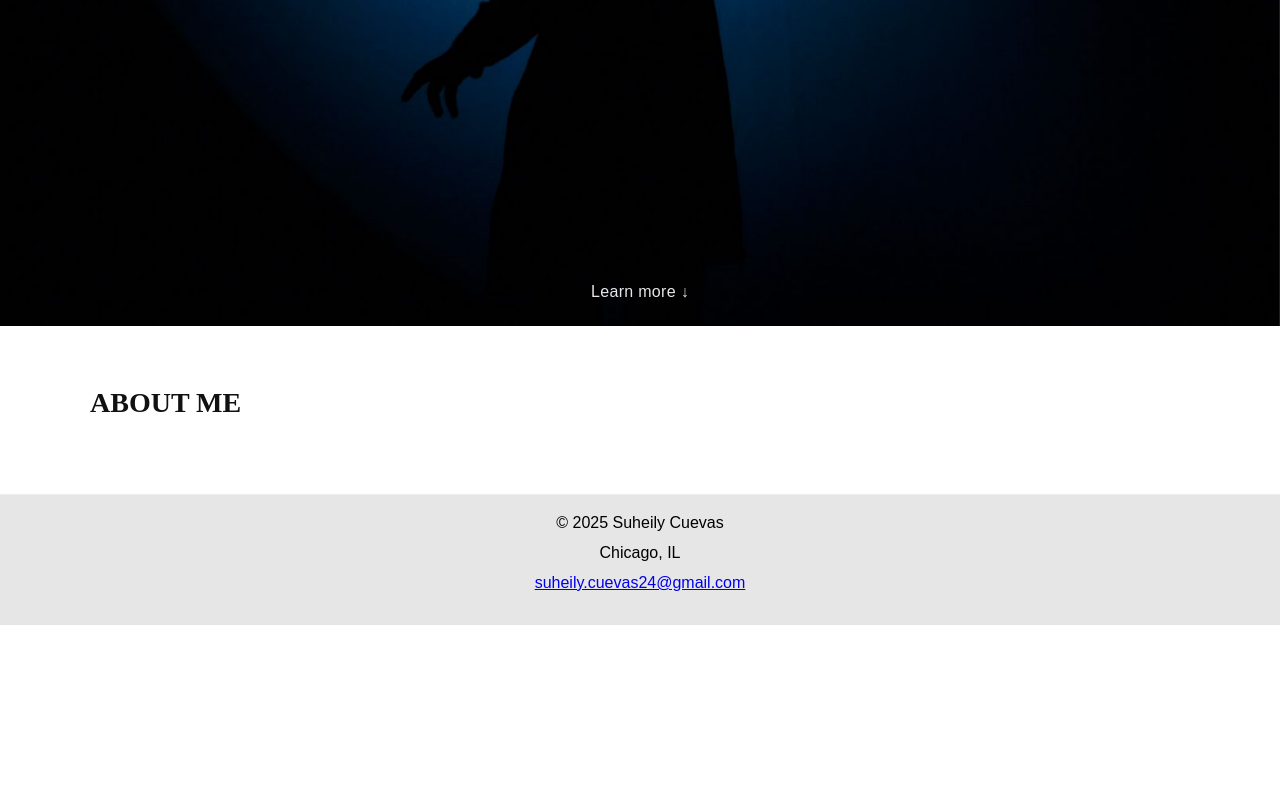
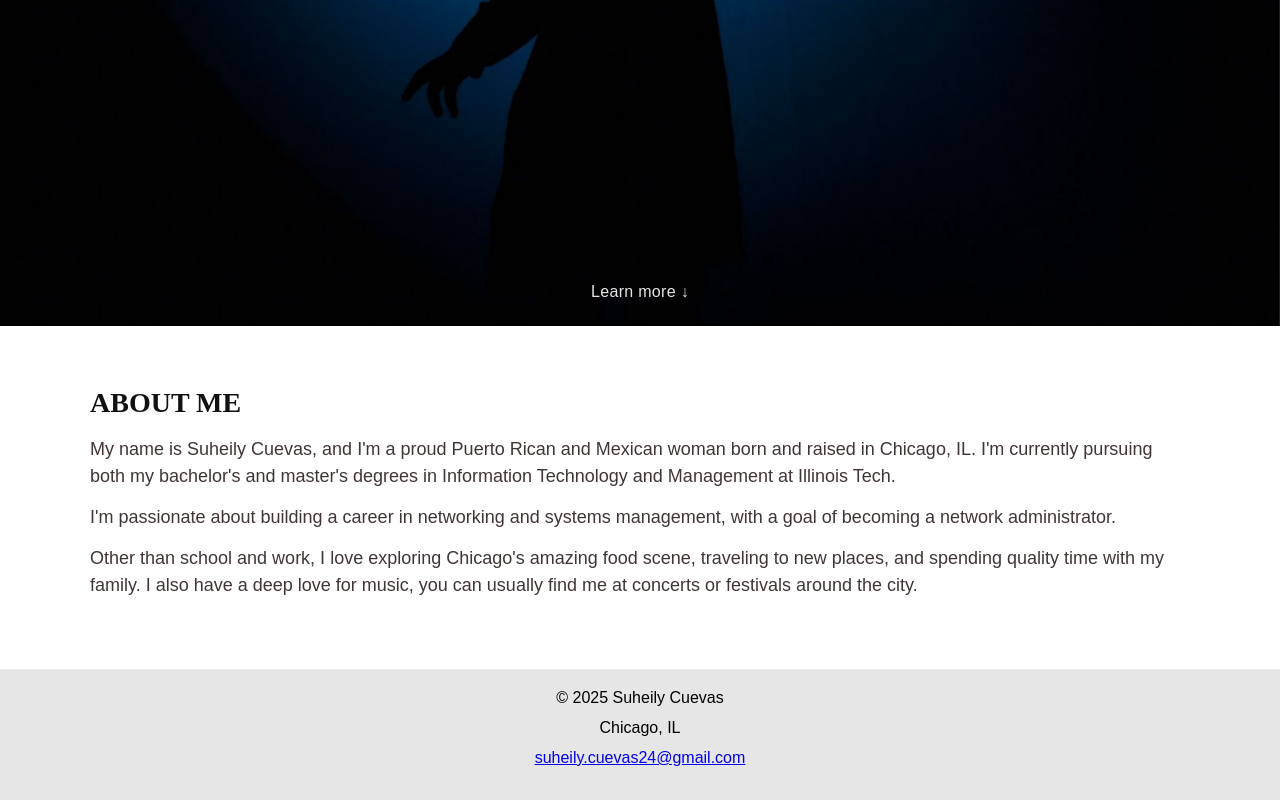
Before and after one commit to scuevas1/Final-Resume, a plain HTML site: page index.html in a window 1280 px wide. Shown: the part 604-1404 px from the top of the page. Before the commit the page ends 1229 px from the top, so only its background shows below. Drawn offline with Linux system fonts and the light colour scheme.

Commit message:
adding the info for my about me section on the homepage

```diff
--- a/index.html
+++ b/index.html
@@ -34,9 +34,9 @@
 
   <section class="about-me" id="about">
     <h2 class="about-title">ABOUT ME</h2>
-    <p class="about-text">
-
-    </p>
+    <p class="about-text"> My name is Suheily Cuevas, and I'm a proud Puerto Rican and Mexican woman born and raised in Chicago, IL. I'm currently pursuing both my bachelor's and master's degrees in Information Technology and Management at Illinois Tech.</p>
+    <p class="about-text"> I'm passionate about building a career in networking and systems management, with a goal of becoming a network administrator. </p>
+    <p class="about-text"> Other than school and work, I love exploring Chicago's amazing food scene, traveling to new places, and spending quality time with my family. I also have a deep love for music, you can usually find me at concerts or festivals around the city.</p>
   </section>
 
   <footer>
```
